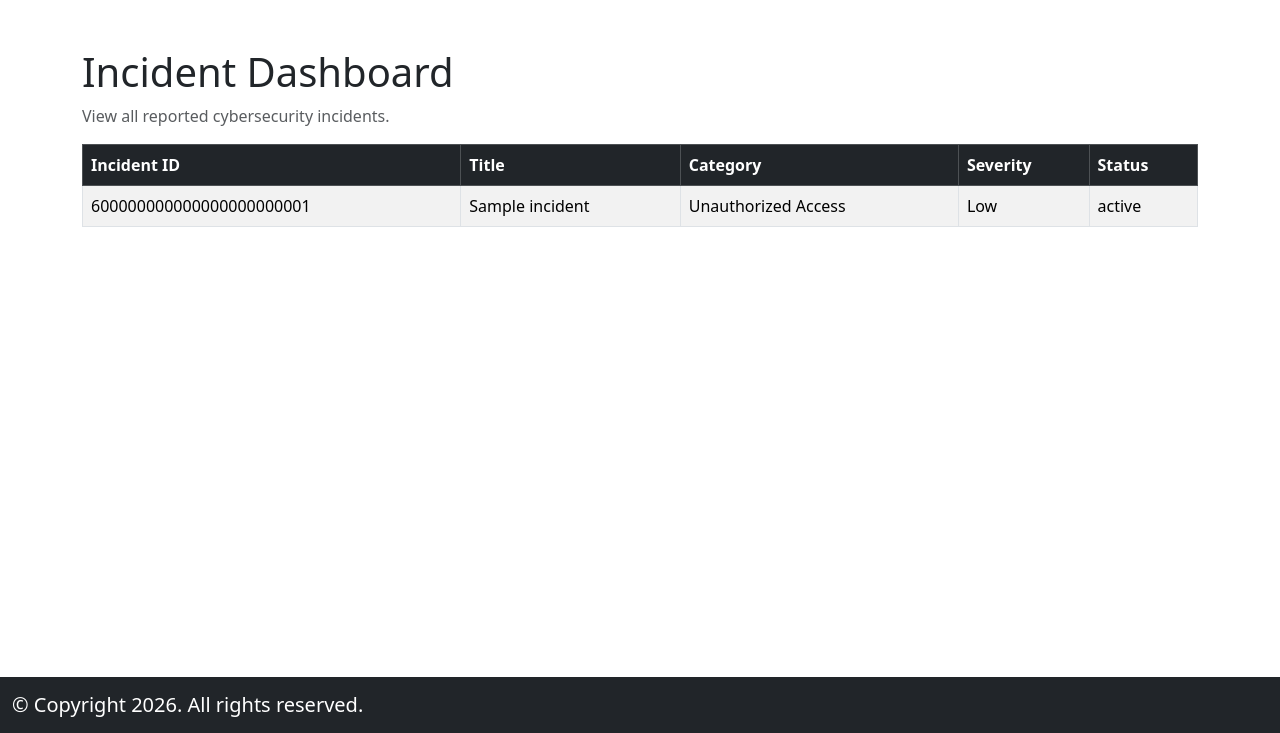
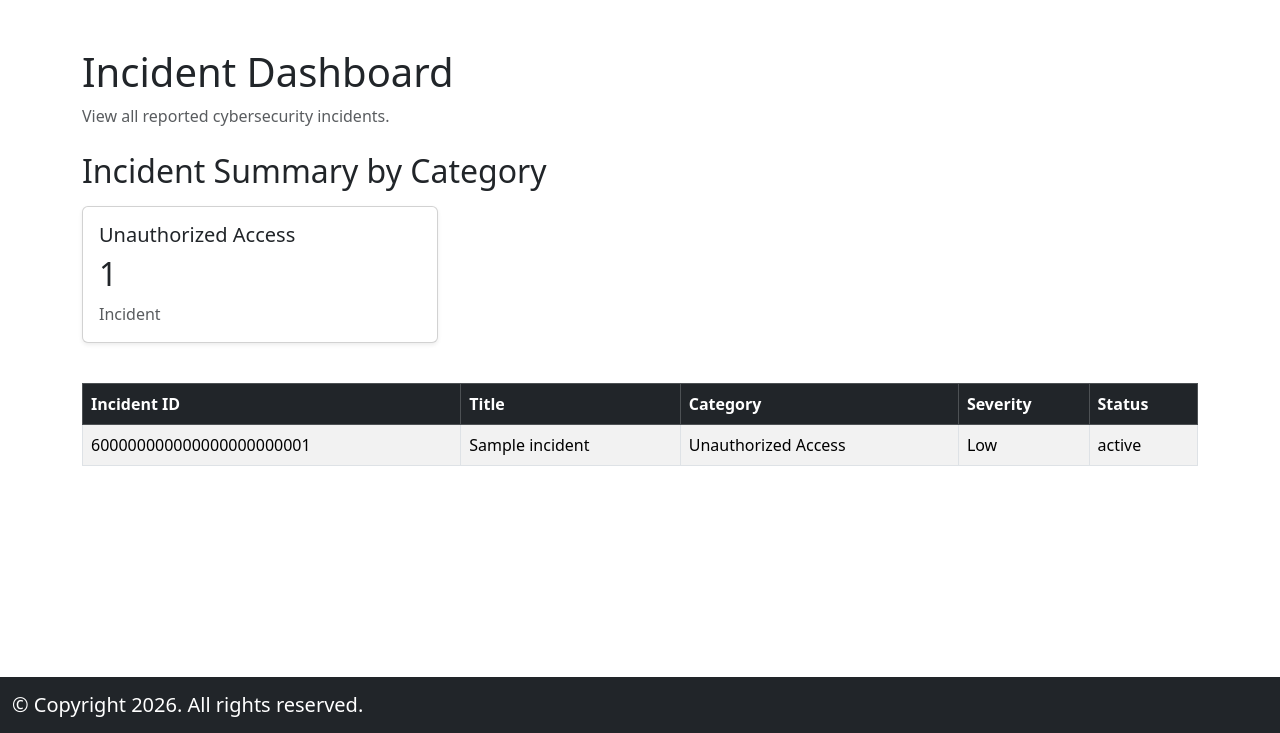
Before and after one commit to davidabati1960/INFR3120-Fall26-Project, a Node server app: page /dashboard in a window 1280 px wide. Shown: the part 67-800 px from the top of the page. Run offline with Node 20, Linux system fonts and the light colour scheme; tables that the repository leaves empty hold one stand-in row (values such as "Sample post"); some libraries are stand-ins or nearby versions.

Commit message:
Add incident category summary

```diff
--- a/public/scripts/dashboard.js
+++ b/public/scripts/dashboard.js
@@ -12,7 +12,43 @@ async function loadIncidents() {
 
         const incidents = await response.json();
 
-        tableBody.innerHTML = '';
+// Create category summary
+const categoryCounts = {};
+
+incidents.forEach(incident => {
+    categoryCounts[incident.category] =
+        (categoryCounts[incident.category] || 0) + 1;
+});
+
+const summary = document.getElementById('categorySummary');
+
+summary.innerHTML = '';
+
+if (Object.keys(categoryCounts).length === 0) {
+    summary.innerHTML = `
+        <div class="col-12">
+            <p>No incidents reported yet.</p>
+        </div>
+    `;
+} else {
+    Object.entries(categoryCounts).forEach(([category, count]) => {
+        summary.innerHTML += `
+            <div class="col-md-4 mb-3">
+                <div class="card shadow-sm h-100">
+                    <div class="card-body">
+                        <h5 class="card-title">${category}</h5>
+                        <h2>${count}</h2>
+                        <p class="text-muted mb-0">
+                            ${count === 1 ? 'Incident' : 'Incidents'}
+                        </p>
+                    </div>
+                </div>
+            </div>
+        `;
+    });
+}
+
+tableBody.innerHTML = '';
 
         if (incidents.length === 0) {
             tableBody.innerHTML = `
--- a/views/dashboard.ejs
+++ b/views/dashboard.ejs
@@ -3,11 +3,21 @@
 
 <main class="container my-5">
     <h1>Incident Dashboard</h1>
+
     <p class="text-muted">
         View all reported cybersecurity incidents.
     </p>
 
-    <div class="table-responsive">
+    <!-- Incident Summary -->
+    <h2 class="mt-4">Incident Summary by Category</h2>
+
+    <div id="categorySummary" class="row mt-3">
+        <div class="col-12">
+            Loading summary...
+        </div>
+    </div>
+
+    <div class="table-responsive mt-4">
         <table class="table table-striped table-bordered">
             <thead class="table-dark">
                 <tr>
```
